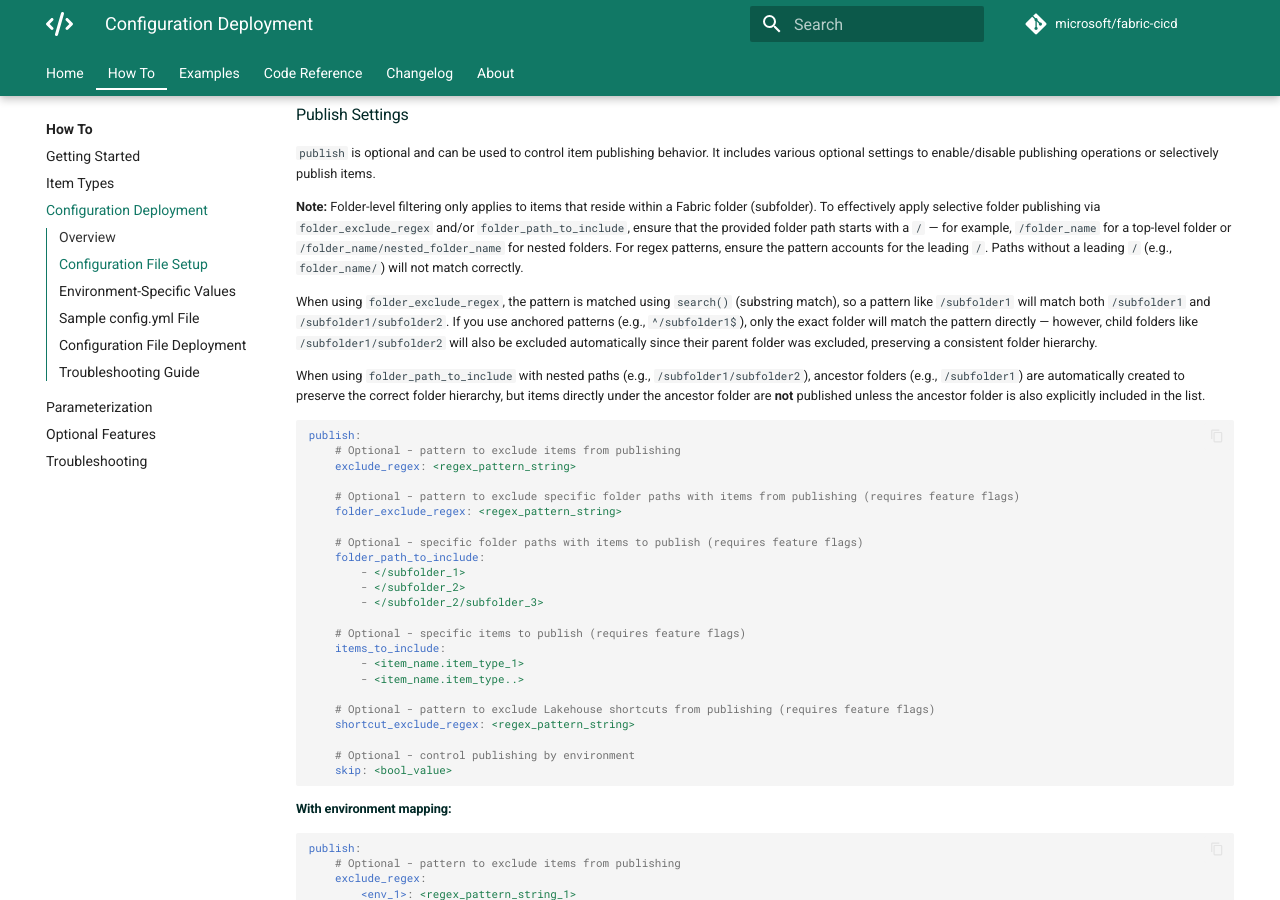
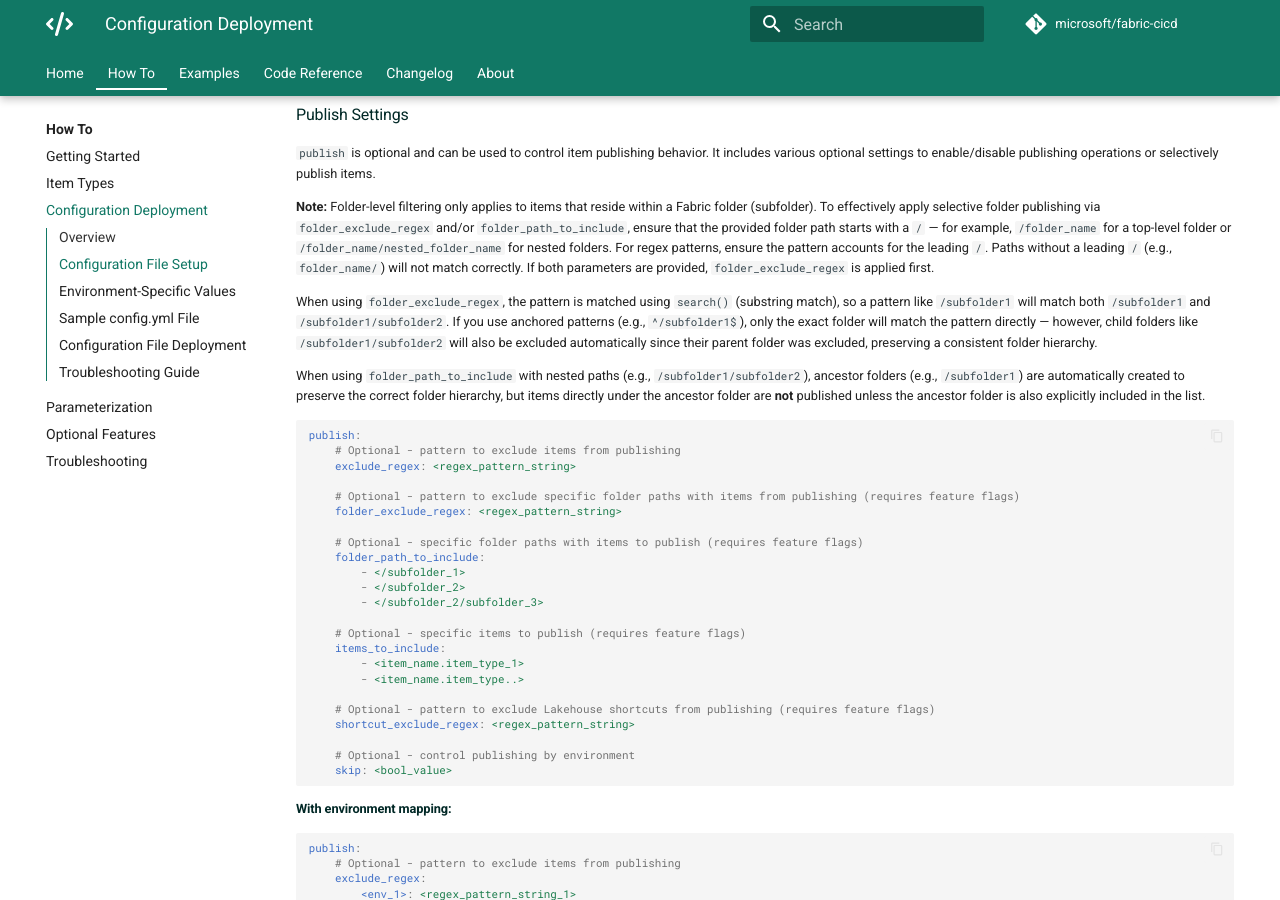
Before and after one commit to shirasassoon/fabric-cicd, an MkDocs documentation site: the page built from docs/how_to/config_deployment.md, in a window 1280 px wide and 900 px high, scrolled down 2135 px. Built offline with MkDocs 1.6.1 and Material for MkDocs 9.7.7, drawn with Linux system fonts in a browser that asks for light colours; comment, search, counter and statistics services are not loaded; the version menu is left out.

Commit message:
add info

```diff
--- a/docs/how_to/config_deployment.md
+++ b/docs/how_to/config_deployment.md
@@ -115,7 +115,7 @@ core:
 
 `publish` is optional and can be used to control item publishing behavior. It includes various optional settings to enable/disable publishing operations or selectively publish items.
 
-**Note:** Folder-level filtering only applies to items that reside within a Fabric folder (subfolder). To effectively apply selective folder publishing via `folder_exclude_regex` and/or `folder_path_to_include`, ensure that the provided folder path starts with a `/` — for example, `/folder_name` for a top-level folder or `/folder_name/nested_folder_name` for nested folders. For regex patterns, ensure the pattern accounts for the leading `/`. Paths without a leading `/` (e.g., `folder_name/`) will not match correctly.
+**Note:** Folder-level filtering only applies to items that reside within a Fabric folder (subfolder). To effectively apply selective folder publishing via `folder_exclude_regex` and/or `folder_path_to_include`, ensure that the provided folder path starts with a `/` — for example, `/folder_name` for a top-level folder or `/folder_name/nested_folder_name` for nested folders. For regex patterns, ensure the pattern accounts for the leading `/`. Paths without a leading `/` (e.g., `folder_name/`) will not match correctly. If both parameters are provided, `folder_exclude_regex` is applied first.
 
 When using `folder_exclude_regex`, the pattern is matched using `search()` (substring match), so a pattern like `/subfolder1` will match both `/subfolder1` and `/subfolder1/subfolder2`. If you use anchored patterns (e.g., `^/subfolder1$`), only the exact folder will match the pattern directly — however, child folders like `/subfolder1/subfolder2` will also be excluded automatically since their parent folder was excluded, preserving a consistent folder hierarchy.
 
```
